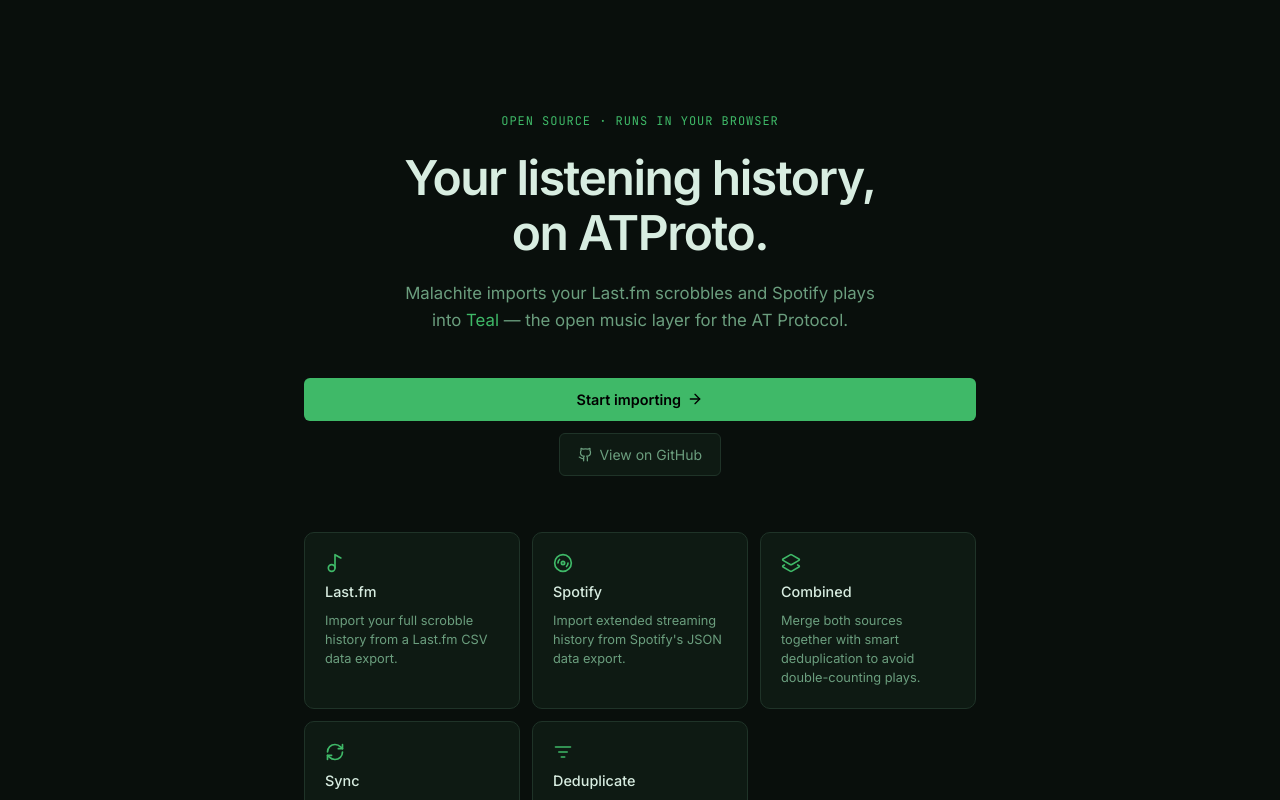
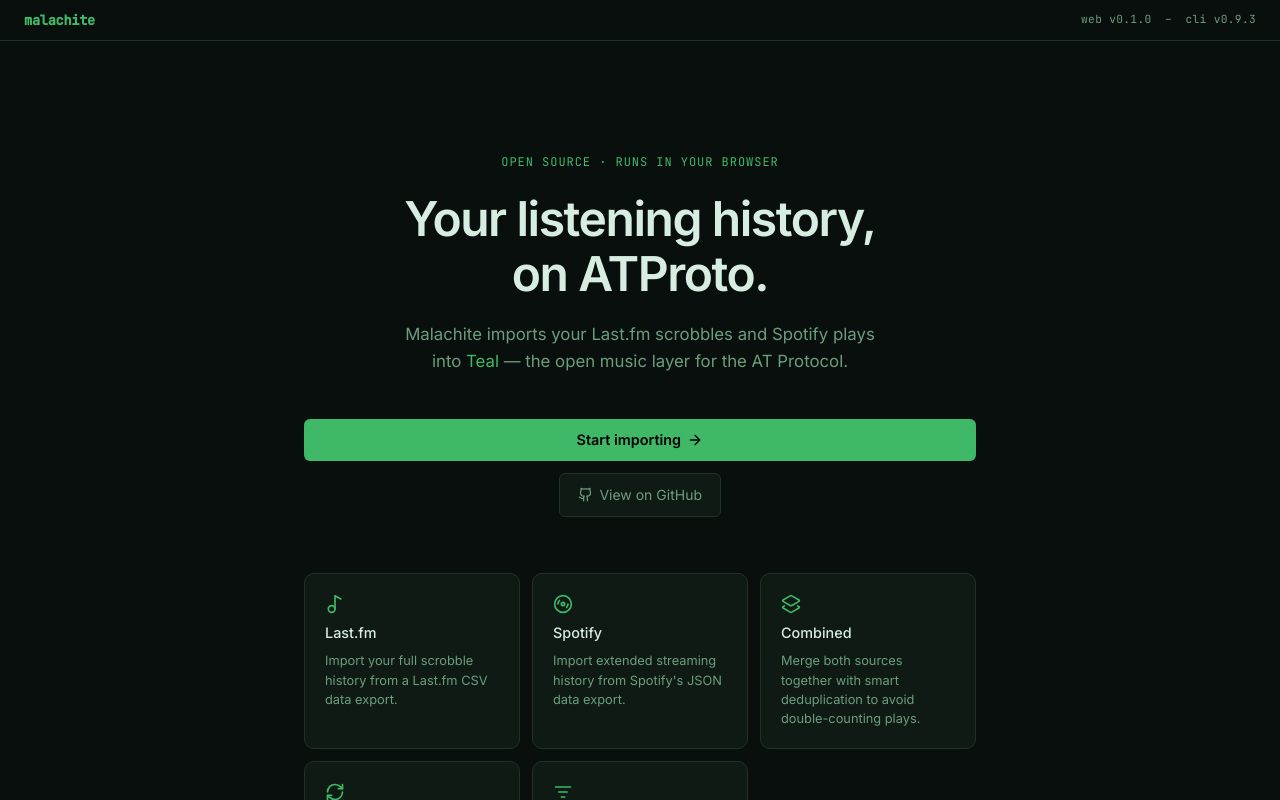
Before and after one commit to ewanc26/malachite, a SvelteKit app in the folder web/: page / in a window 1280 px wide. Shown: the top 800 px of the page. Built offline with nearby package versions, Linux system fonts and the light colour scheme.

Commit message:
feat(web): define __WEB_VERSION__ and __CLI_VERSION__ at build time and show in sticky header

```diff
--- a/web/src/app.d.ts
+++ b/web/src/app.d.ts
@@ -1,5 +1,8 @@
 // See https://svelte.dev/docs/kit/types#app.d.ts
 // for information about these interfaces
+declare const __WEB_VERSION__: string;
+declare const __CLI_VERSION__: string;
+
 declare global {
 	namespace App {
 		// interface Error {}
--- a/web/src/routes/+layout.svelte
+++ b/web/src/routes/+layout.svelte
@@ -1,6 +1,9 @@
 <script lang="ts">
 	import './layout.css';
 	let { children } = $props();
+
+	const webVersion: string = __WEB_VERSION__;
+	const cliVersion: string = __CLI_VERSION__;
 </script>
 
 <svelte:head>
@@ -19,4 +22,45 @@
 	/>
 </svelte:head>
 
+<header>
+	<span class="wordmark">malachite</span>
+	<div class="version-strip">
+	<span>web v{webVersion}</span>
+	<span class="sep">–</span>
+	<span>cli v{cliVersion}</span>
+	</div>
+</header>
+
 {@render children()}
+
+<style>
+	header {
+		position: sticky;
+		top: 0;
+		z-index: 10;
+		display: flex;
+		align-items: center;
+		justify-content: space-between;
+		padding: 0.6rem 1.5rem;
+		background: var(--bg);
+		border-bottom: 1px solid var(--border);
+	}
+	.wordmark {
+		font-size: 0.85rem;
+		font-weight: 600;
+		font-family: 'JetBrains Mono', monospace;
+		color: var(--accent);
+		letter-spacing: -0.02em;
+	}
+	.version-strip {
+		font-size: 0.7rem;
+		font-family: 'JetBrains Mono', monospace;
+		color: var(--muted);
+		letter-spacing: 0.03em;
+		user-select: none;
+	}
+	.sep {
+		margin: 0 0.4rem;
+		color: var(--muted);
+	}
+</style>
--- a/web/vite.config.ts
+++ b/web/vite.config.ts
@@ -1,12 +1,19 @@
 import tailwindcss from '@tailwindcss/vite';
 import { sveltekit } from '@sveltejs/kit/vite';
 import { defineConfig } from 'vite';
+import { readFileSync } from 'fs';
+import { resolve } from 'path';
+
+const webPkg = JSON.parse(readFileSync(resolve('package.json'), 'utf-8'));
+const cliPkg = JSON.parse(readFileSync(resolve('../package.json'), 'utf-8'));
 
 export default defineConfig({
 	plugins: [tailwindcss(), sveltekit()],
 	// Ensure Buffer / global are polyfilled for @atproto/api in the browser
 	define: {
-		global: 'globalThis'
+		global: 'globalThis',
+		__WEB_VERSION__: JSON.stringify(webPkg.version),
+		__CLI_VERSION__: JSON.stringify(cliPkg.version)
 	},
 	optimizeDeps: {
 		include: ['@atproto/api', '@atproto/common-web']
```
